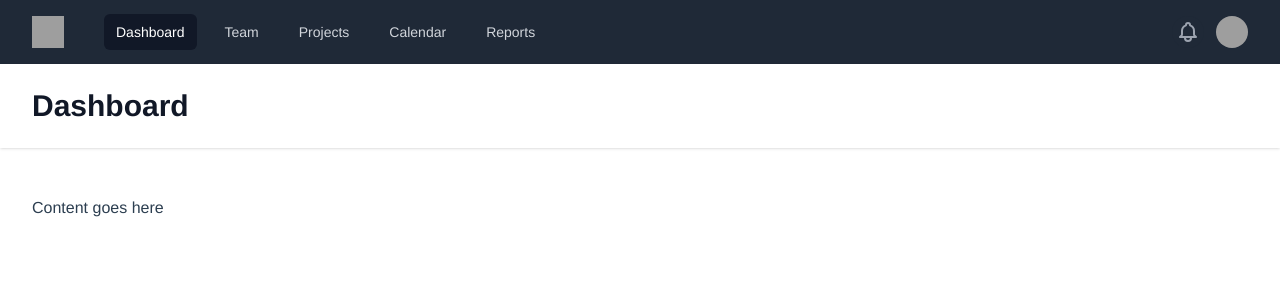
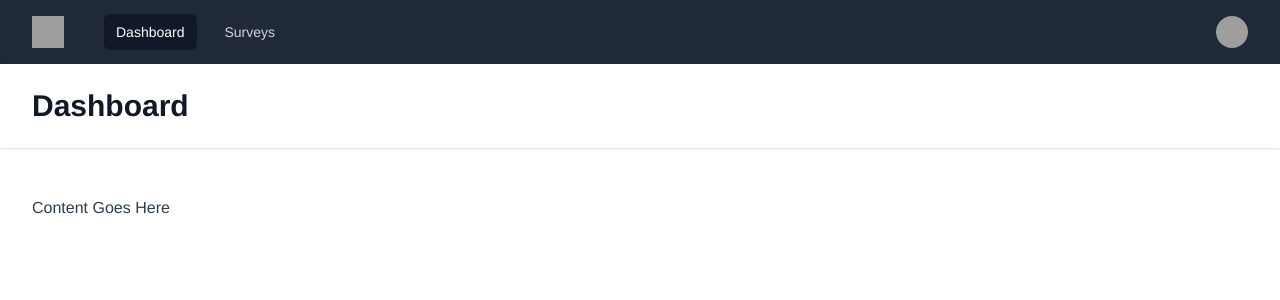
Before and after one commit to okeowosv/laravel-vue-survey_, a Vue app in the folder vue/: page /dashboard in a window 1280 px wide. Shown: the top 300 px of the page. Built offline with nearby package versions, Linux system fonts and the light colour scheme; grey boxes are pictures that could not be loaded.

Commit message:
Setting up defaultLayout & PageComponent

```diff
--- /dev/null
+++ b/vue/src/components/AuthLayout.vue
@@ -0,0 +1,12 @@
+
+<template>
+  <div class="min-h-full flex items-center justify-center py-12 px-4 sm:px-6 lg:px-8">
+    <div class="max-w-md w-full space-y-8">
+      <router-view></router-view>
+    </div>
+  </div>
+</template>
+
+<script setup>
+import { LockClosedIcon } from '@heroicons/vue/solid'
+</script>
--- a/vue/src/components/DefaultLayout.vue
+++ b/vue/src/components/DefaultLayout.vue
@@ -18,16 +18,13 @@
             </div>
             <div class="hidden md:block">
               <div class="ml-10 flex items-baseline space-x-4">
-                <a v-for="item in navigation" :key="item.name" :href="item.href" :class="[item.current ? 'bg-gray-900 text-white' : 'text-gray-300 hover:bg-gray-700 hover:text-white', 'px-3 py-2 rounded-md text-sm font-medium']" :aria-current="item.current ? 'page' : undefined">{{ item.name }}</a>
+                <router-link v-for="item in navigation" :key="item.name" :to="item.to" active-class="bg-gray-900 text-white" :class="[this.$route.name === item.to.name ? '' : 'text-gray-300 hover:bg-gray-700 hover:text-white',  'px-3 py-2 rounded-md text-sm font-medium cursor-pointer']">{{ item.name }}</router-link>
               </div>
             </div>
           </div>
           <div class="hidden md:block">
             <div class="ml-4 flex items-center md:ml-6">
-              <button type="button" class="bg-gray-800 p-1 rounded-full text-gray-400 hover:text-white focus:outline-none focus:ring-2 focus:ring-offset-2 focus:ring-offset-gray-800 focus:ring-white">
-                <span class="sr-only">View notifications</span>
-                <BellIcon class="h-6 w-6" aria-hidden="true" />
-              </button>
+
 
               <!-- Profile dropdown -->
               <Menu as="div" class="ml-3 relative">
@@ -39,8 +36,8 @@
                 </div>
                 <transition enter-active-class="transition ease-out duration-100" enter-from-class="transform opacity-0 scale-95" enter-to-class="transform opacity-100 scale-100" leave-active-class="transition ease-in duration-75" leave-from-class="transform opacity-100 scale-100" leave-to-class="transform opacity-0 scale-95">
                   <MenuItems class="origin-top-right absolute right-0 mt-2 w-48 rounded-md shadow-lg py-1 bg-white ring-1 ring-black ring-opacity-5 focus:outline-none">
-                    <MenuItem v-for="item in userNavigation" :key="item.name" v-slot="{ active }">
-                      <a :href="item.href" :class="[active ? 'bg-gray-100' : '', 'block px-4 py-2 text-sm text-gray-700']">{{ item.name }}</a>
+                    <MenuItem>
+                      <a @click="logout" :class="['block px-4 py-2 text-sm text-gray-700 cursor-pointer']">Sign out</a>
                     </MenuItem>
                   </MenuItems>
                 </transition>
@@ -60,7 +57,7 @@
 
       <DisclosurePanel class="md:hidden">
         <div class="px-2 pt-2 pb-3 space-y-1 sm:px-3">
-          <DisclosureButton v-for="item in navigation" :key="item.name" as="a" :href="item.href" :class="[item.current ? 'bg-gray-900 text-white' : 'text-gray-300 hover:bg-gray-700 hover:text-white', 'block px-3 py-2 rounded-md text-base font-medium']" :aria-current="item.current ? 'page' : undefined">{{ item.name }}</DisclosureButton>
+          <router-link v-for="item in navigation" :key="item.name" :to="item.to" active-class="bg-gray-900 text-white" :class="[this.$route.name === item.to.name ? '' : 'text-gray-300 hover:bg-gray-700 hover:text-white', 'block px-3 py-2 rounded-md text-base font-medium']">{{ item.name }}</router-link>
         </div>
         <div class="pt-4 pb-3 border-t border-gray-700">
           <div class="flex items-center px-5">
@@ -71,13 +68,10 @@
               <div class="text-base font-medium leading-none text-white">{{ user.name }}</div>
               <div class="text-sm font-medium leading-none text-gray-400">{{ user.email }}</div>
             </div>
-            <button type="button" class="ml-auto bg-gray-800 flex-shrink-0 p-1 rounded-full text-gray-400 hover:text-white focus:outline-none focus:ring-2 focus:ring-offset-2 focus:ring-offset-gray-800 focus:ring-white">
-              <span class="sr-only">View notifications</span>
-              <BellIcon class="h-6 w-6" aria-hidden="true" />
-            </button>
+
           </div>
           <div class="mt-3 px-2 space-y-1">
-            <DisclosureButton v-for="item in userNavigation" :key="item.name" as="a" :href="item.href" class="block px-3 py-2 rounded-md text-base font-medium text-gray-400 hover:text-white hover:bg-gray-700">{{ item.name }}</DisclosureButton>
+            <DisclosureButton as="a" @click="logout" class="block px-3 py-2 rounded-md text-base font-medium text-gray-400 hover:text-white hover:bg-gray-700">Sign out</DisclosureButton>
           </div>
         </div>
       </DisclosurePanel>
@@ -87,26 +81,39 @@
   </div>
 </template>
 
-<script setup>
+<script>
 import { Disclosure, DisclosureButton, DisclosurePanel, Menu, MenuButton, MenuItem, MenuItems } from '@headlessui/vue'
 import { BellIcon, MenuIcon, XIcon } from '@heroicons/vue/outline'
+import {useStore} from 'vuex'
+import {computed} from 'vue'
+import {useRouter} from 'vue-router'
 
-const user = {
-  name: 'Tom Cook',
-  email: 'tom@example.com',
-  imageUrl:
-    'https://images.unsplash.com/photo-1472099645785-5658abf4ff4e?ixlib=rb-1.2.1&ixid=eyJhcHBfaWQiOjEyMDd9&auto=format&fit=facearea&facepad=2&w=256&h=256&q=80',
+
+
+const navigation = [
+  { name: 'Dashboard', to:{name:'Dashboard'}},
+  { name: 'Surveys', to:{name:'Surveys'}},
+];
+
+export default{
+  components:{
+    Disclosure, DisclosureButton, DisclosurePanel, Menu, MenuButton, MenuItem, MenuItems, BellIcon, MenuIcon, XIcon
+  },
+  setup(){
+    const store = useStore();
+    const router = useRouter();
+
+    function logout(){
+      store.commit('logout');
+      router.push({name:'Login'});
+    }
+  return {
+    user: computed(()=> store.state.user.data),
+    navigation,
+    logout
+  }
+  }
+
 }
-const navigation = [
-  { name: 'Dashboard', href: '#', current: true },
-  { name: 'Team', href: '#', current: false },
-  { name: 'Projects', href: '#', current: false },
-  { name: 'Calendar', href: '#', current: false },
-  { name: 'Reports', href: '#', current: false },
-]
-const userNavigation = [
-  { name: 'Your Profile', href: '#' },
-  { name: 'Settings', href: '#' },
-  { name: 'Sign out', href: '#' },
-]
+
 </script>
--- /dev/null
+++ b/vue/src/components/PageComponent.vue
@@ -0,0 +1,25 @@
+<template>
+    <div>
+        <header class="bg-white shadow">
+        <div class="max-w-7xl mx-auto py-6 px-4 sm:px-6 lg:px-8">
+            <h1 class="text-3xl font-bold text-gray-900">{{title}}</h1>
+        </div>
+        </header>
+        <main>
+        <div class="max-w-7xl mx-auto py-6 sm:px-6 lg:px-8">
+            <!-- Replace with your content -->
+            <div class="px-4 py-6 sm:px-0">
+                <slot></slot>
+            </div>
+            <!-- /End replace -->
+        </div>
+        </main>
+    </div>
+</template>
+
+<script setup>
+    const props = defineProps({
+        title: String,
+    });
+</script>
+<style></style>
--- a/vue/src/router/index.js
+++ b/vue/src/router/index.js
@@ -4,11 +4,11 @@ import Dashboard from '../views/Dashboard.vue'
 import Register from '../views/Register.vue'
 import Survey from '../views/Surveys.vue'
 import DefaultLayout from '../components/DefaultLayout.vue'
+import AuthLayout from '../components/AuthLayout.vue'
 import store from '../store';
 
 
 const routes = [
-
     {
         path: '/',
         redirect: '/dashboard',
@@ -20,6 +20,13 @@ const routes = [
         ]
     },
     {
+        path: '/auth',
+        redirect: '/login',
+        name: 'Auth',
+        component: AuthLayout,
+        meta: {isGuest: true},
+        children: [
+            {
                 path: '/login',
                 name: 'Login',
                 component: Login,
@@ -29,6 +36,9 @@ const routes = [
                 name: 'Register',
                 component: Register,
             }
+        ]
+    },
+
 ];
 const router = createRouter({
     history: createWebHistory(),
@@ -38,7 +48,7 @@ const router = createRouter({
 router.beforeEach((to,from,next)=>{
     if(to.meta.requiresAuth && !store.state.user.token){
         next({name: 'Login'})
-    }else if (store.state.user.token && (to.name === 'Login' ||  to.name === 'Register')){
+    }else if (store.state.user.token && to.meta.isGuest){
         next({name: 'Dashboard'});
     }else{
         next();
--- a/vue/src/store/index.js
+++ b/vue/src/store/index.js
@@ -2,11 +2,21 @@ import {createStore} from "vuex";
 
 const store = createStore({
     state:{
-        user:{data: {}, token: '123'}
+        user:{data: {
+            name: 'Tom Cook',
+            email: 'tom@example.com',
+            imageUrl:
+              'https://images.unsplash.com/photo-1472099645785-5658abf4ff4e?ixlib=rb-1.2.1&ixid=eyJhcHBfaWQiOjEyMDd9&auto=format&fit=facearea&facepad=2&w=256&h=256&q=80',
+          }, token: '1234'}
     },
     getters:{},
     actions:{},
-    mutations:{},
+    mutations:{
+        logout: (state) =>{
+            state.user.data = {};
+            state.user.token = null;
+        }
+    },
     modules:{}
 })
 
--- a/vue/src/views/Dashboard.vue
+++ b/vue/src/views/Dashboard.vue
@@ -1,26 +1,10 @@
 <!-- This example requires Tailwind CSS v2.0+ -->
+
 <template>
-    <div>
-        <header class="bg-white shadow">
-        <div class="max-w-7xl mx-auto py-6 px-4 sm:px-6 lg:px-8">
-            <h1 class="text-3xl font-bold text-gray-900">Dashboard</h1>
-        </div>
-        </header>
-        <main>
-        <div class="max-w-7xl mx-auto py-6 sm:px-6 lg:px-8">
-            <!-- Replace with your content -->
-            <div class="px-4 py-6 sm:px-0">
-            Content goes here
-            </div>
-            <!-- /End replace -->
-        </div>
-        </main>
-    </div>
+<PageComponent title="Dashboard">Content Goes Here</PageComponent>
 </template>
 
-<script>
-    export default {
-        name: "Dashboard"
-    }
+<script setup>
+import PageComponent from '../components/PageComponent.vue';
 </script>
 <style scoped></style>
```
Also changed, not shown: vue/src/views/Login.vue (+4 -29 lines), vue/src/views/Register.vue (+12 -36 lines). Lines whose indentation alone changed are shown as unchanged.
